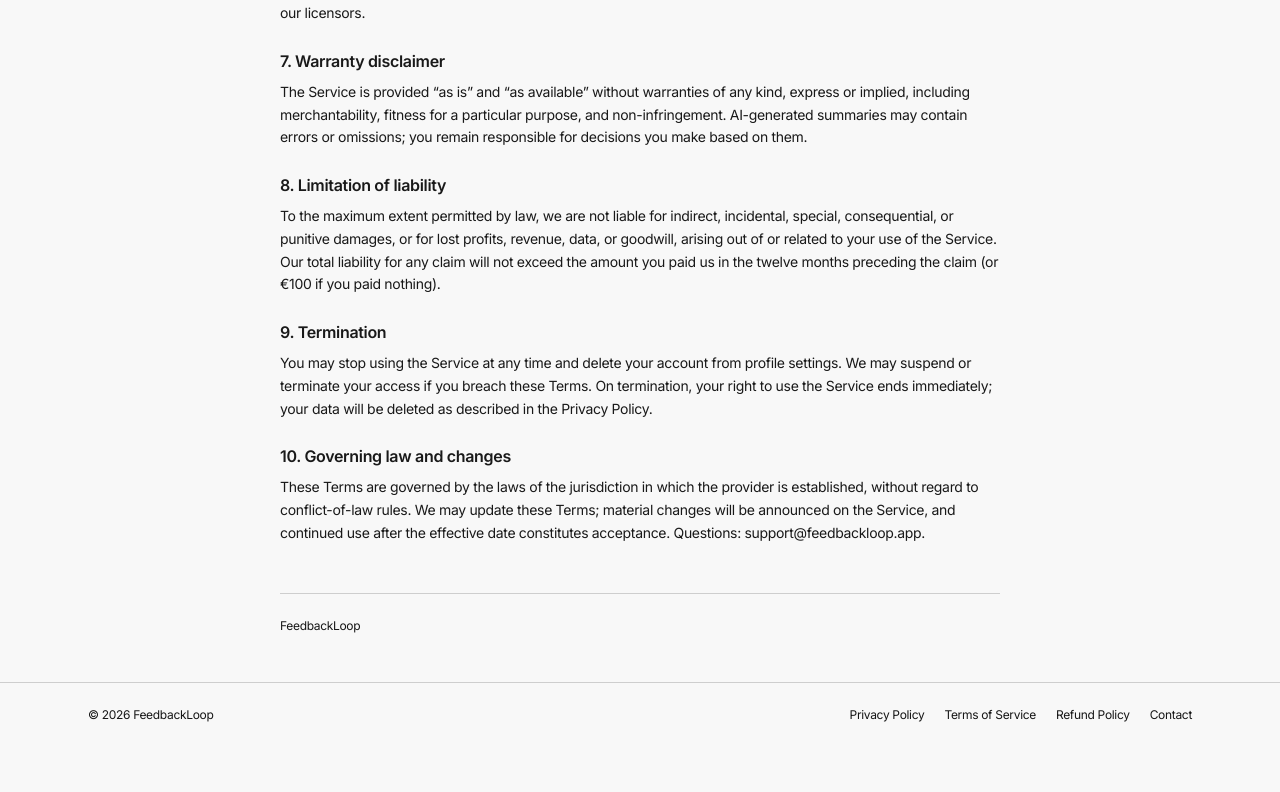
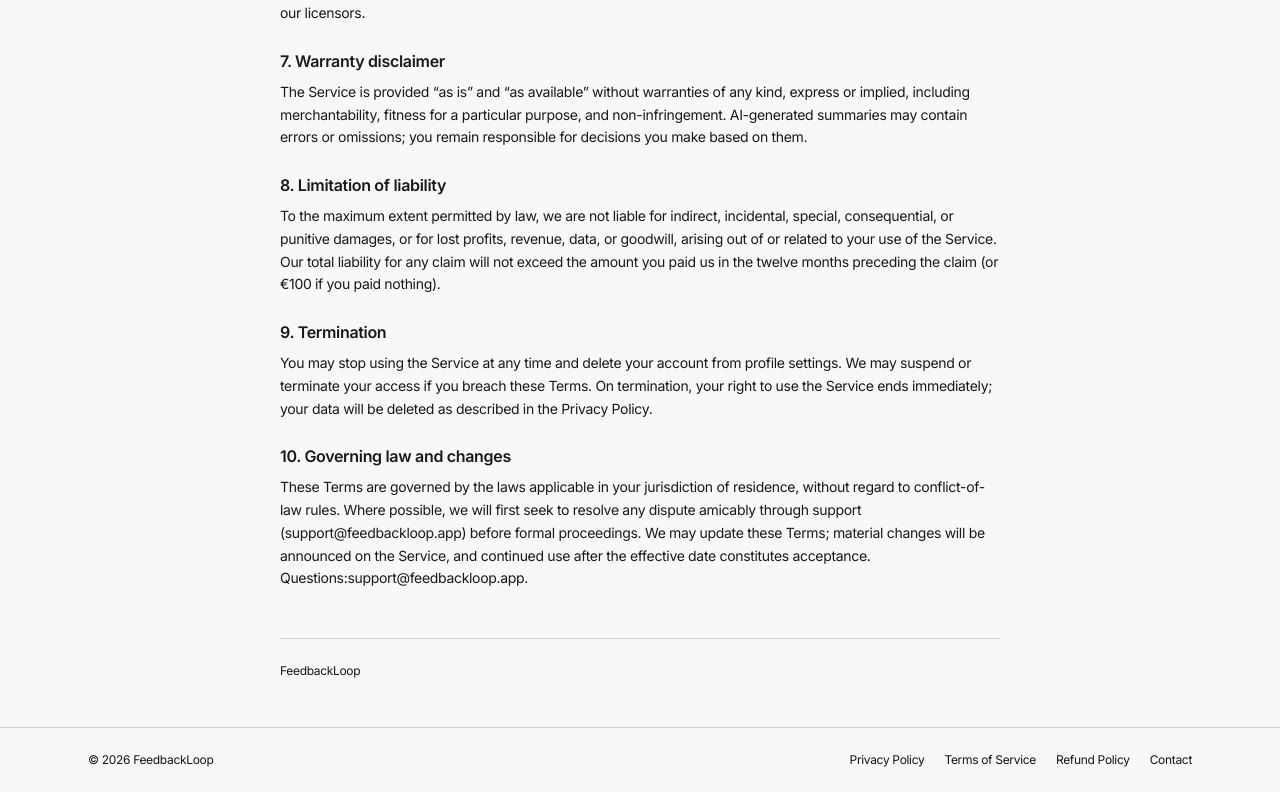
Before and after one commit to Md-Mizbaul-Haque/FeedbackLoop, a Next.js app: page /terms in a window 1280 px wide. Shown: the part 901-1693 px from the top of the page. Before the commit the page ends 1648 px from the top, so only its background shows below. Built offline with nearby package versions, Linux system fonts and the light colour scheme.

Commit message:
docs: neutral governing-law clause for international jurisdiction in Terms

```diff
--- a/src/app/terms/page.tsx
+++ b/src/app/terms/page.tsx
@@ -112,11 +112,13 @@
 
       <LegalSection title="10. Governing law and changes">
         <LegalParagraph>
-          These Terms are governed by the laws of the jurisdiction in which the
-          provider is established, without regard to conflict-of-law rules.
-          We may update these Terms; material changes will be announced on the
-          Service, and continued use after the effective date constitutes
-          acceptance. Questions: {contact}.
+          These Terms are governed by the laws applicable in your jurisdiction
+          of residence, without regard to conflict-of-law rules. Where possible,
+          we will first seek to resolve any dispute amicably through support
+          ({contact}) before formal proceedings. We may update these Terms;
+          material changes will be announced on the Service, and continued use
+          after the effective date constitutes acceptance. Questions:
+          {contact}.
         </LegalParagraph>
       </LegalSection>
     </LegalPage>
```
